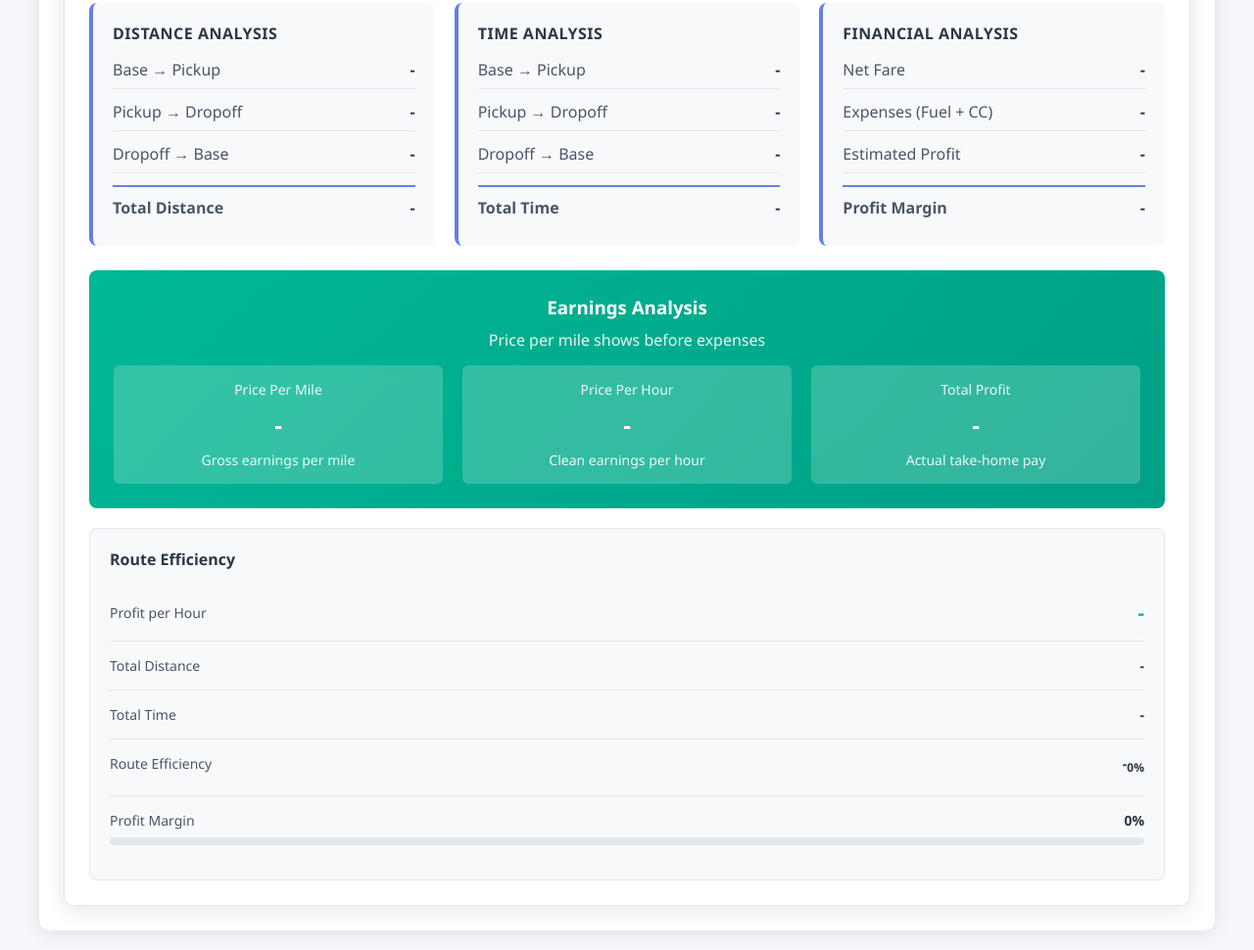
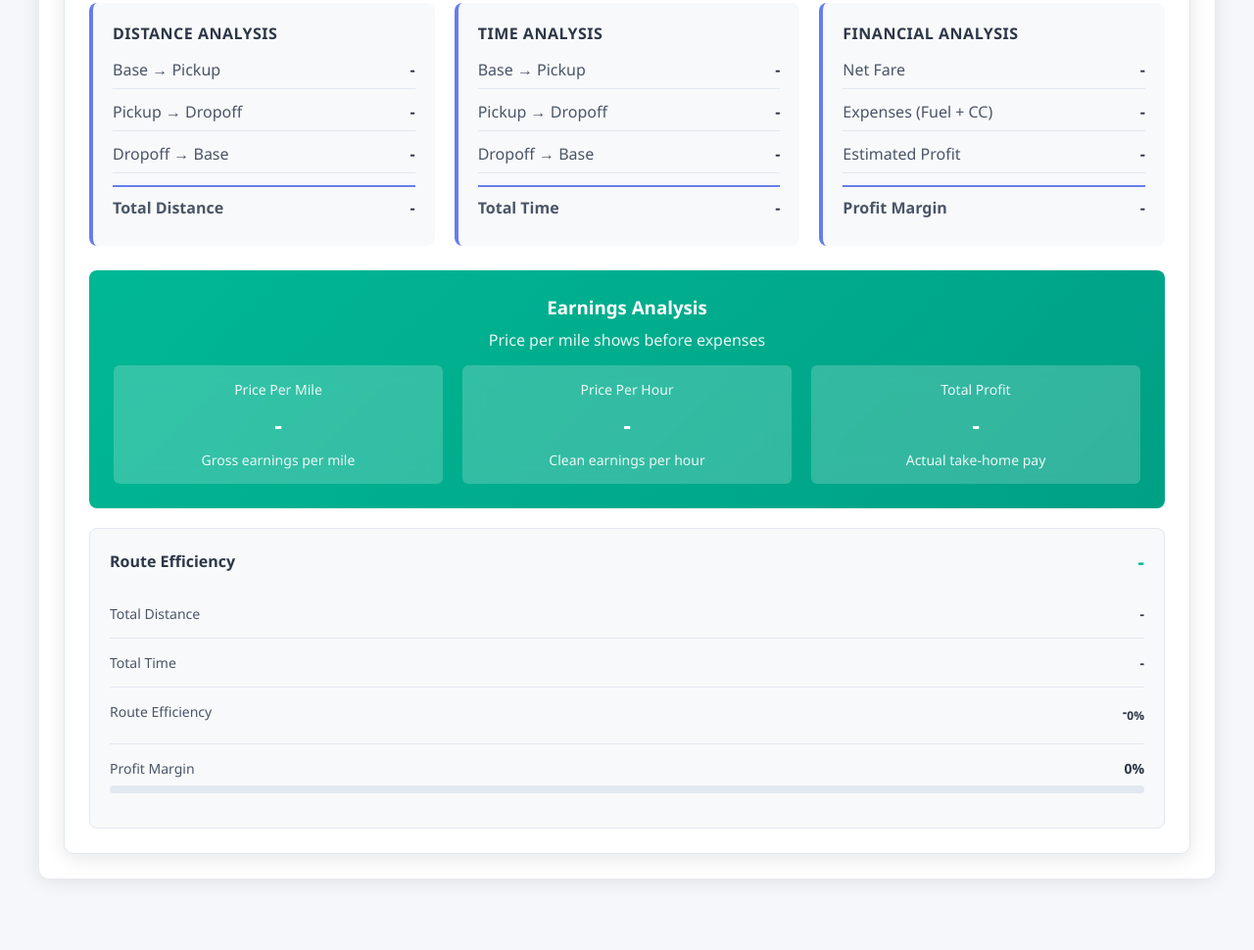
Before and after one commit to Boris8800/Taxi, a plain HTML site: page index.html in a window 1280 px wide. Shown: the part 2216-3186 px from the top of the page at 98% size. After the commit the page ends 3133 px from the top, so only its background shows below. Drawn offline with Linux system fonts and the light colour scheme; some packages are replaced by stand-ins of ours.

Commit message:
Move Profit per Hour next to Route Efficiency section title

```diff
--- a/index.html
+++ b/index.html
@@ -750,11 +750,8 @@ Saloon Car
 
       <!-- Route Efficiency -->
       <div class="route-breakdown">
-        <h4>Route Efficiency</h4>
-
-        <!-- Profit per Hour - Minimalist -->
-        <div class="efficiency-row">
-          <span class="efficiency-label">Profit per Hour</span>
+        <div style="display: flex; justify-content: space-between; align-items: center; margin-bottom: 15px;">
+          <h4 style="margin: 0;">Route Efficiency</h4>
           <span class="efficiency-value-large" id="profitPerHour">-</span>
         </div>
 
```
